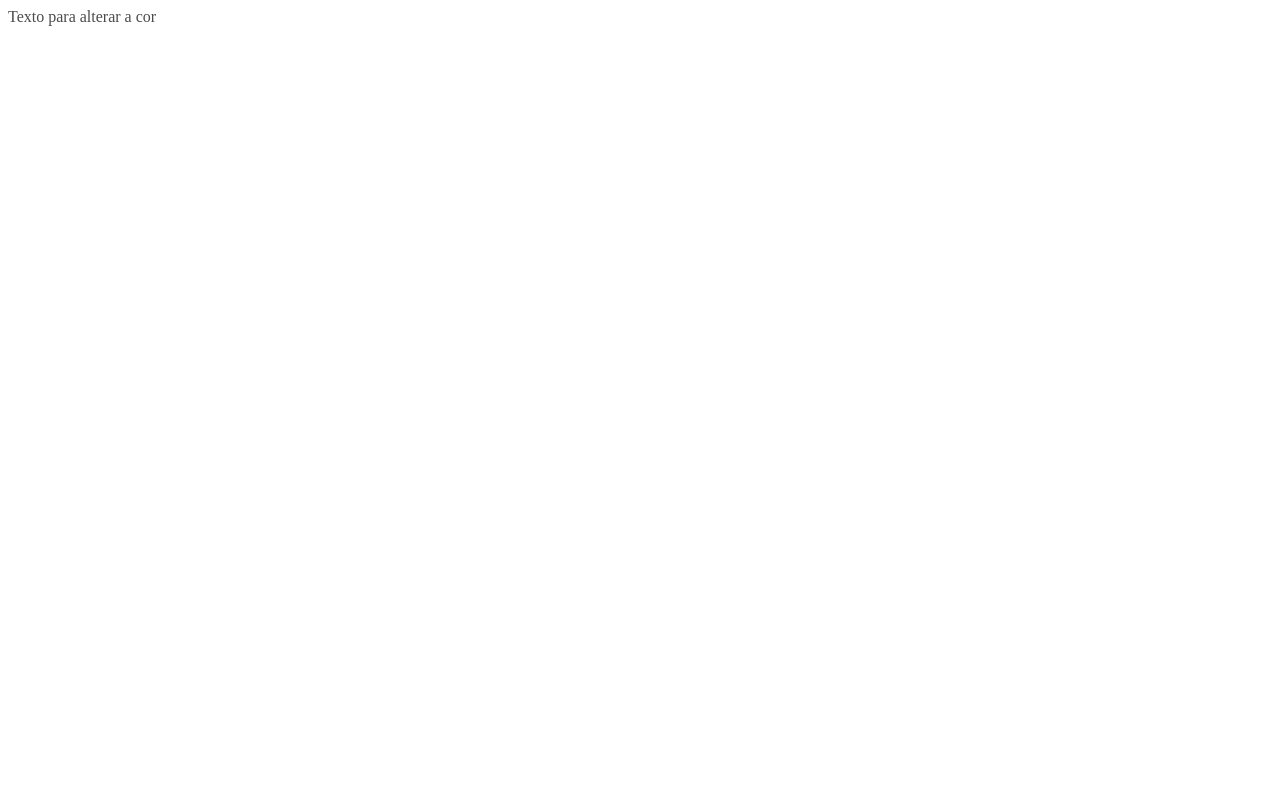
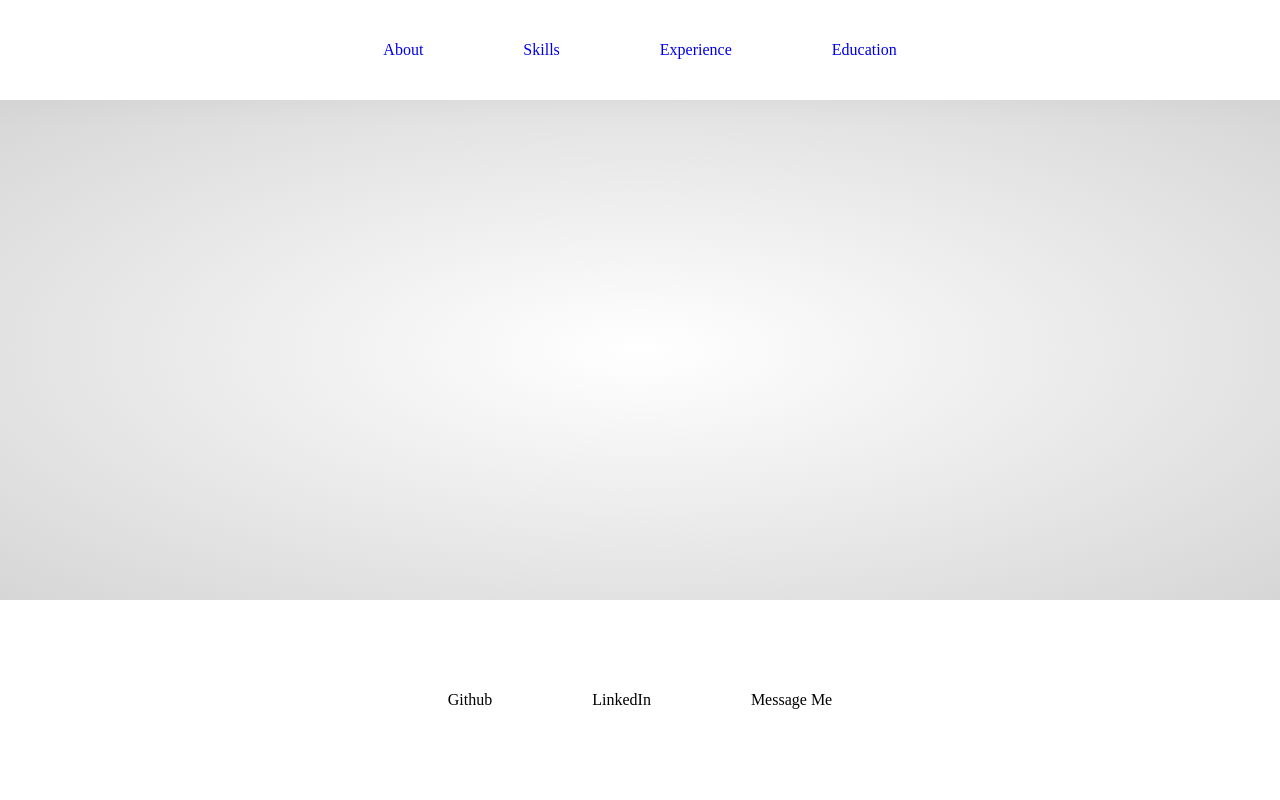
Before and after one commit to jopms/web-based-curriculum, a React app: page / in a window 1280 px wide. Built offline with nearby package versions, Linux system fonts and the light colour scheme.

Commit message:
created header, footer, and each stylings

```diff
--- /dev/null
+++ b/src/components/Footer.js
@@ -0,0 +1,14 @@
+import React from "react";
+import "../styles/scss/_footer.scss";
+
+const Footer = () => {
+  return (
+    <div className="footer-wrapper">
+      <div className="footer-link">Github</div>
+      <div className="footer-link">LinkedIn</div>
+      <div className="footer-link">Message Me</div>
+    </div>
+  );
+};
+
+export default Footer;
--- /dev/null
+++ b/src/components/Header.js
@@ -0,0 +1,16 @@
+import React from "react";
+import "../styles/scss/_header.scss";
+import { NavLink } from 'react-router-dom';
+
+const Header = () => {
+  return (
+    <div className="nav-wrapper">
+      <NavLink className="nav-link" to="/about">About</NavLink>
+      <NavLink className="nav-link" to="/skills">Skills</NavLink>
+      <NavLink className="nav-link" to="/Experience">Experience</NavLink>
+      <NavLink className="nav-link" to="/Education">Education</NavLink>
+    </div>
+  );
+};
+
+export default Header;
--- a/src/index.js
+++ b/src/index.js
@@ -2,6 +2,7 @@ import React from 'react';
 import ReactDOM from 'react-dom';
 import App from './pages/App';
 import "./styles/scss/layout.scss"
+import "./styles/css/styles.css"
 
 ReactDOM.render(
   <React.StrictMode>
--- a/src/pages/App.js
+++ b/src/pages/App.js
@@ -1,21 +1,27 @@
 import React from "react";
+import { BrowserRouter as Router, Switch, Route } from "react-router-dom";
+
 import Home from "./Home";
 import Skills from "./Skills";
 import Experience from "./Experience";
 import Education from "./Education";
-import { BrowserRouter as Router, Switch, Route } from "react-router-dom";
+import Header from "../components/Header";
+import Footer from "../components/Footer";
 
 const App = () => {
   return (
     <Router>
       <div className="main-wrapper default">
+        <Header />
+        <Footer />
+        <div className="main-content">
           <Switch>
             <Route path="/" exact component={Home} />
             <Route path="/skills" component={Skills} />
             <Route path="/experience" component={Experience} />
             <Route path="/education" component={Education} />
-
           </Switch>
+        </div>
       </div>
     </Router>
   );
--- a/src/pages/Home.js
+++ b/src/pages/Home.js
@@ -3,7 +3,7 @@ import "../styles/scss/_home.scss"
 
 const Home = () => {
   return (<div className="home-text">
-      Texto para alterar a cor
+
   </div>)
 };
 
--- /dev/null
+++ b/src/styles/css/styles.css
@@ -0,0 +1,11 @@
+html,
+body {
+  height: 100%;
+  margin: 0;
+  padding: 0;
+}
+
+.main-content {
+  padding-top: 100px;
+  height: calc(100vh - 300px);
+}
--- /dev/null
+++ b/src/styles/scss/_footer.scss
@@ -0,0 +1,18 @@
+@import "theming.scss";
+
+@mixin footer($theme) {
+  .footer-wrapper {
+    width: 100%;
+    height: 200px;
+    display: flex;
+    justify-content: center;
+    align-items: center;
+    position: fixed;
+    bottom: 0;
+    background-color: theme-color($theme, 'backgroundColorFooter');
+  }
+  .footer-link {
+    text-decoration: none;
+    padding: 0px 50px;
+  }
+}
--- /dev/null
+++ b/src/styles/scss/_header.scss
@@ -0,0 +1,19 @@
+@import "theming.scss";
+
+@mixin header($theme) {
+  .nav-wrapper {
+    width: 100%;
+    height: 100px;
+    display: flex;
+    justify-content: center;
+    align-items: center;
+    position: fixed;
+    top: 0;
+    background-color: theme-color($theme, "backgroundColorHeader");
+    box-shadow: 0px 5px 20px #c4c4c433;
+  }
+  .nav-link {
+    text-decoration: none;
+    padding: 0px 50px;
+  }
+}
--- a/src/styles/scss/_home.scss
+++ b/src/styles/scss/_home.scss
@@ -1,8 +1,9 @@
-@import 'theming.scss';
+@import "theming.scss";
 
 @mixin home($theme) {
-  .home-text{
-    background-color: theme-color($theme, 'backgroundColor');
-    color: theme-color($theme, 'textColor');
+  .home-text {
+    height: 100%;
+    background-image: theme-color($theme, "backgroundColorHome");
+    color: theme-color($theme, "textColor");
   }
 }
--- a/src/styles/scss/layout.scss
+++ b/src/styles/scss/layout.scss
@@ -5,6 +5,8 @@
 @import "_skills.scss";
 @import "_experience.scss";
 @import "_education.scss";
+@import "_header.scss";
+@import "_footer.scss";
 
 @mixin defaultTheme() {
   .default {
@@ -23,6 +25,8 @@
   @include skills("default");
   @include experience("default");
   @include education("default");
+  @include header("default");
+  @include footer("default");
 }
 
 @include darkTheme() {
@@ -30,6 +34,8 @@
   @include skills("dark");
   @include experience("dark");
   @include education("dark");
+  @include header("dark");
+  @include footer("dark");
 }
 
 body.default {
--- a/src/styles/scss/variables.scss
+++ b/src/styles/scss/variables.scss
@@ -2,9 +2,15 @@ $theme-colors: (
   "default": (
     "textColor": #4c4b4b,
     "backgroundColor": #fff,
+    "backgroundColorHome": radial-gradient(#fff,#d6d6d6),
+    "backgroundColorFooter": #fff,
+    "backgroundColorHeader": #fff,
   ),
   "dark": (
     "textColor": #b2b2b2,
     "backgroundColor": #000,
+    "backgroundColorHome": #000,
+    "backgroundColorFooter": #1f1f1f,
+    "backgroundColorHeader": #1f1f1f,
   ),
 );
```
Lines whose indentation alone changed are shown as unchanged.
